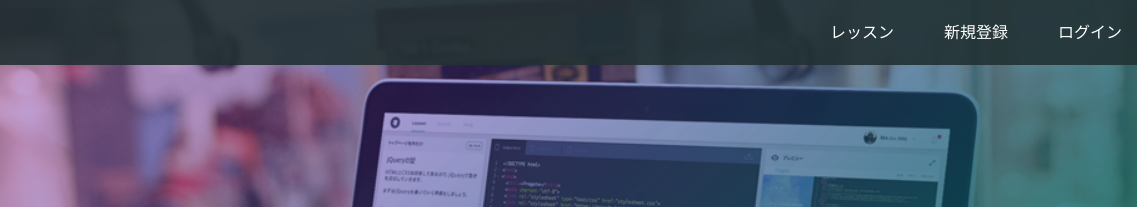
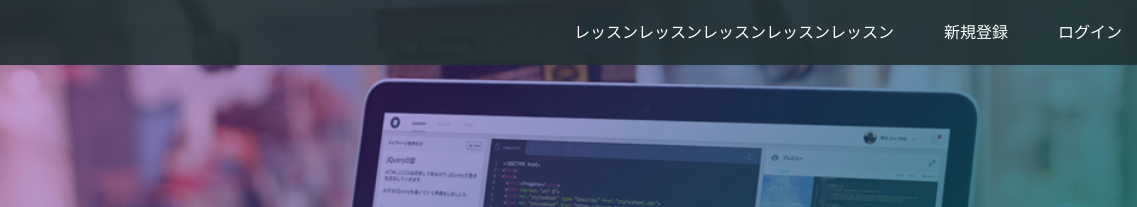
Before and after one commit to Zumio11/Zumio.github.io, a plain HTML site: page index.html in a window 1280 px wide. Shown: the top 207 px of the page, 143-1280 px from the left. Drawn offline with Linux system fonts and the light colour scheme.

Commit message:
Update index.html

```diff
--- a/index.html
+++ b/index.html
@@ -15,7 +15,7 @@
       </div>
       <span class="fa fa-bars menu-icon"></span>
       <div class="header-right">
-        <a href="#">レッスン</a>
+        <a href="#">レッスンレッスンレッスンレッスンレッスン</a>
         <a href="#">新規登録</a>
         <a href="#" class="login">ログイン</a>
       </div>
```
